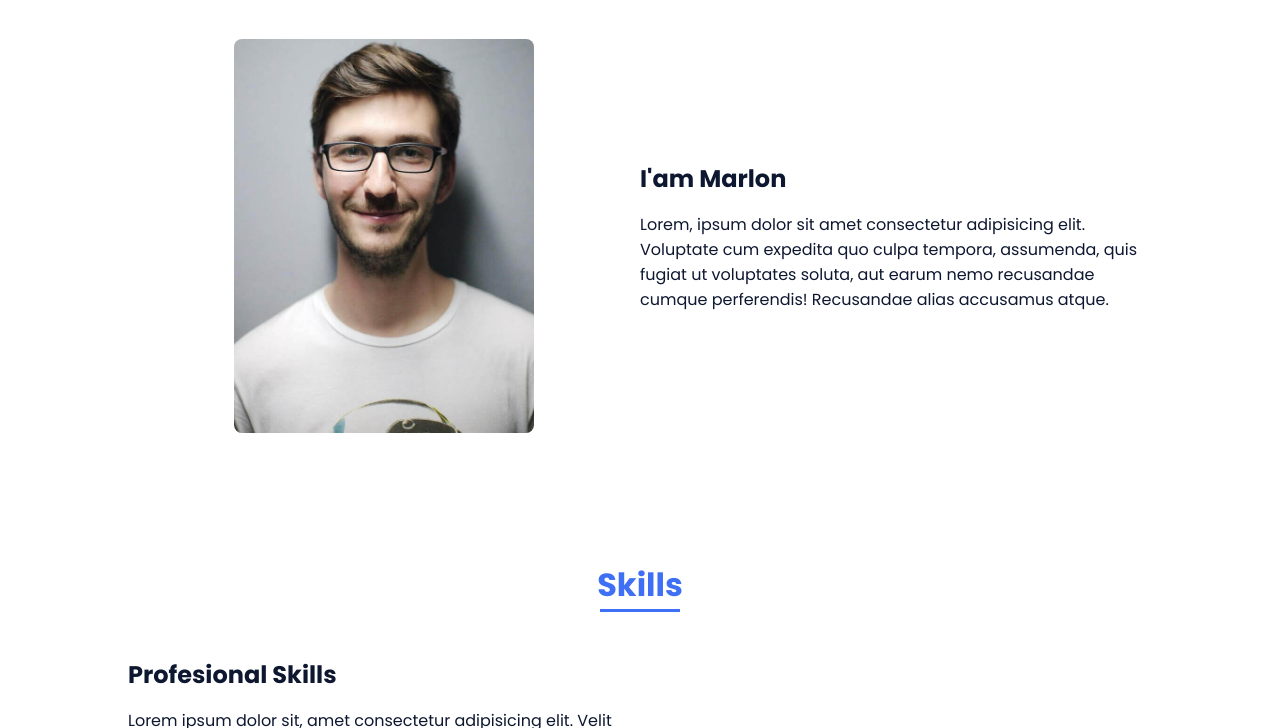
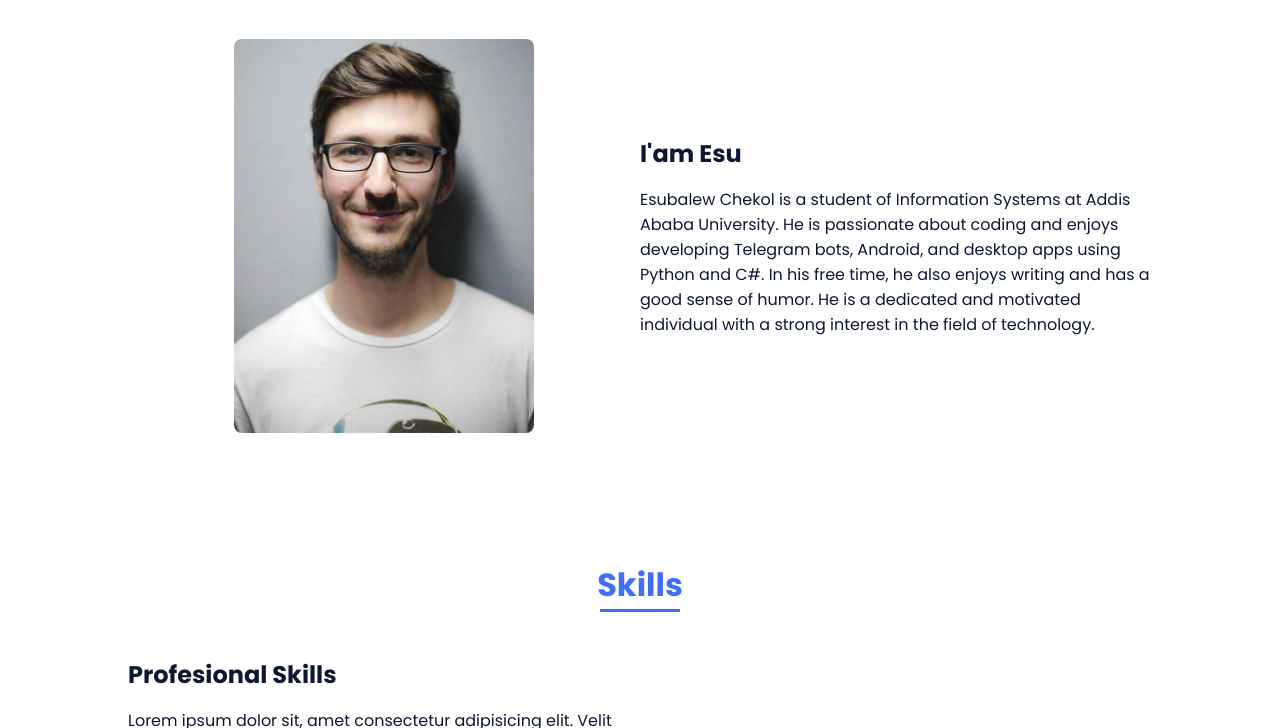
Before and after one commit to Esubaalew/Website, a plain HTML site: page index.html in a window 1280 px wide. Shown: the part 860-1588 px from the top of the page. Drawn offline with nearby package versions, Linux system fonts and the light colour scheme.

Commit message:
Update index.html

```diff
--- a/index.html
+++ b/index.html
@@ -73,8 +73,13 @@
                     </div>
 
                     <div>
-                        <h2 class="about__subtitle">I'am Marlon</h2>
-                        <p class="about__text">Lorem, ipsum dolor sit amet consectetur adipisicing elit. Voluptate cum expedita quo culpa tempora, assumenda, quis fugiat ut voluptates soluta, aut earum nemo recusandae cumque perferendis! Recusandae alias accusamus atque.</p>
+                        <h2 class="about__subtitle">I'am Esu</h2>
+                        <p class="about__text">    Esubalew Chekol is a student of Information Systems at Addis Ababa
+              University. He is passionate about coding and enjoys developing
+              Telegram bots, Android, and desktop apps using Python and C#. In
+              his free time, he also enjoys writing and has a good sense of
+              humor. He is a dedicated and motivated individual with a strong
+              interest in the field of technology.</p>
                     </div>
                 </div>
             </section>
```
